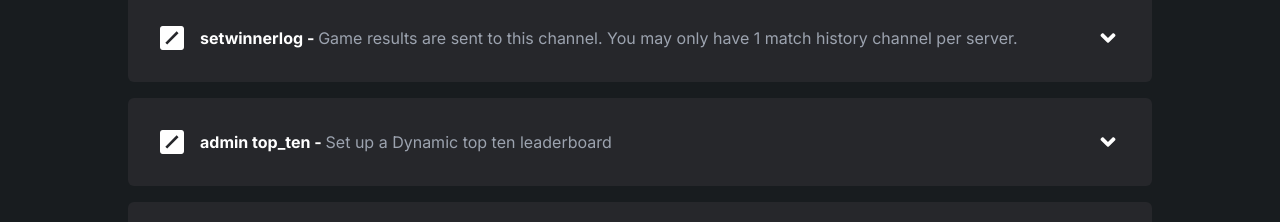
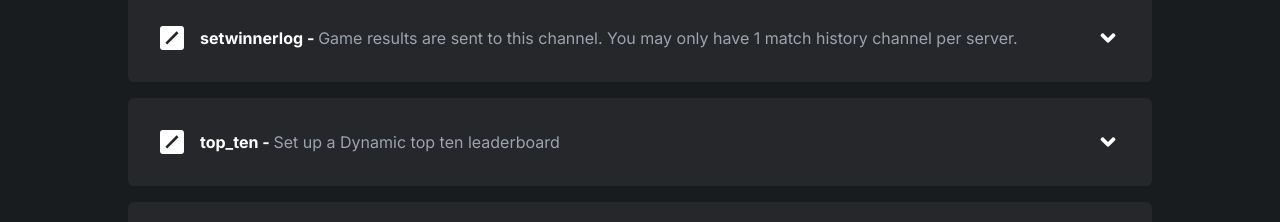
Before and after one commit to ItzDerock/InHouseQueue-site, a Next.js app: page /commands in a window 1280 px wide. Shown: the part 1800-2022 px from the top of the page. Built offline with nearby package versions, Linux system fonts and the light colour scheme.

Commit message:
update commands list

```diff
--- a/src/data/commands.ts
+++ b/src/data/commands.ts
@@ -170,7 +170,7 @@ const commands = [
     ]
   },
   {
-    "name": "admin top_ten",
+    "name": "top_ten",
     "type": "Set-Up",
     "description": "Set up a Dynamic top ten leaderboard",
     "usage": [
```
